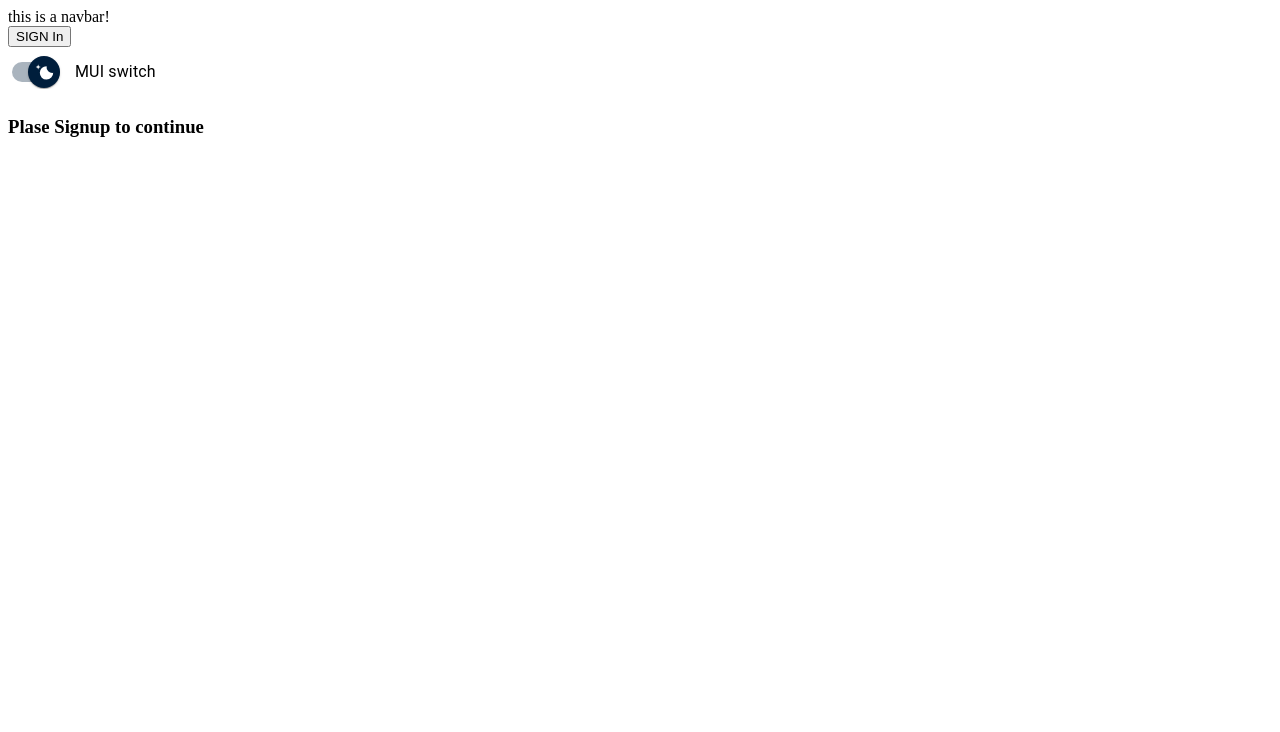
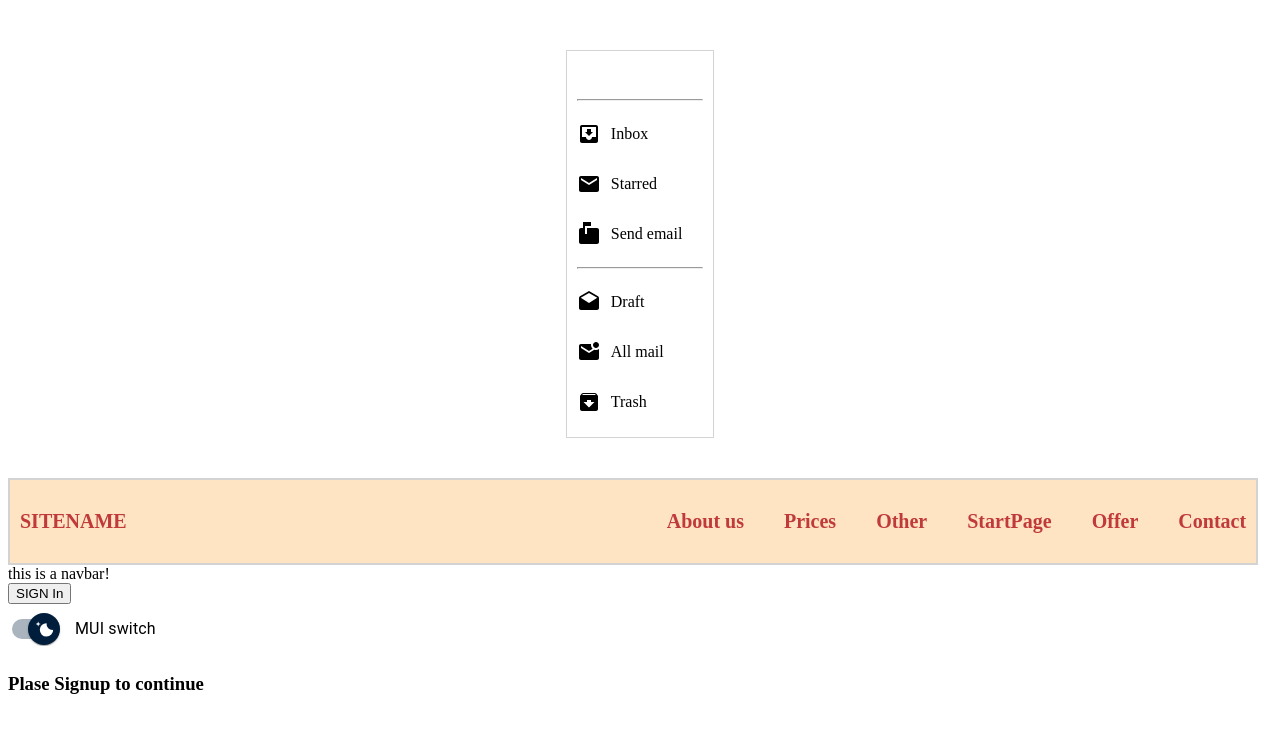
Before and after one commit to swethav08711/React3, a React (Create React App) app in the folder list-key/: page / in a window 1280 px wide. Shown: the top 732 px of the page. Built offline with nearby package versions, Linux system fonts and the light colour scheme.

Commit message:
list_key

```diff
--- a/list-key/src/App.js
+++ b/list-key/src/App.js
@@ -2,9 +2,9 @@ import React from "react"
 import Body from "./ContextBody/Body"
 import Header from "./ContextBody/Header"
 // import SelectTextFields from "./Component/StyledComponents/CreditCard"
-// import NavBar from "./Component/StyledComponents/NavBar"
+import NavBar from "./Component/StyledComponents/NavBar"
 // import QueryNavBar from "./Component/StyledComponents/QueryNavBar"
-// import SideBar from "./Component/StyledComponents/SideBar"
+import SideBar from "./Component/StyledComponents/SideBar"
 
 // import InputTaking from "./ReactEval/InputTaking"
 
@@ -114,8 +114,8 @@ function App() {
       {/* <InputTaking /> */}
       {/* <QueryNavBar /> */}
       {/* <SelectTextFields /> */}
-      {/* <SideBar />
-      <NavBar /> */}
+      <SideBar />
+      <NavBar />
       <Header />
       <Body />
     </div>
--- a/list-key/src/ContextBody/Header.jsx
+++ b/list-key/src/ContextBody/Header.jsx
@@ -5,6 +5,7 @@ import FormControlLabel from "@mui/material/FormControlLabel"
 import Switch from "@mui/material/Switch"
 import { styled } from "@mui/material/styles"
 import FormGroup from "@mui/material/FormGroup"
+
 //
 
 const MaterialUISwitch = styled(Switch)(({ theme }) => ({
```
Also changed, not shown: 1 other file (tests, documents, lock files or other folders).
